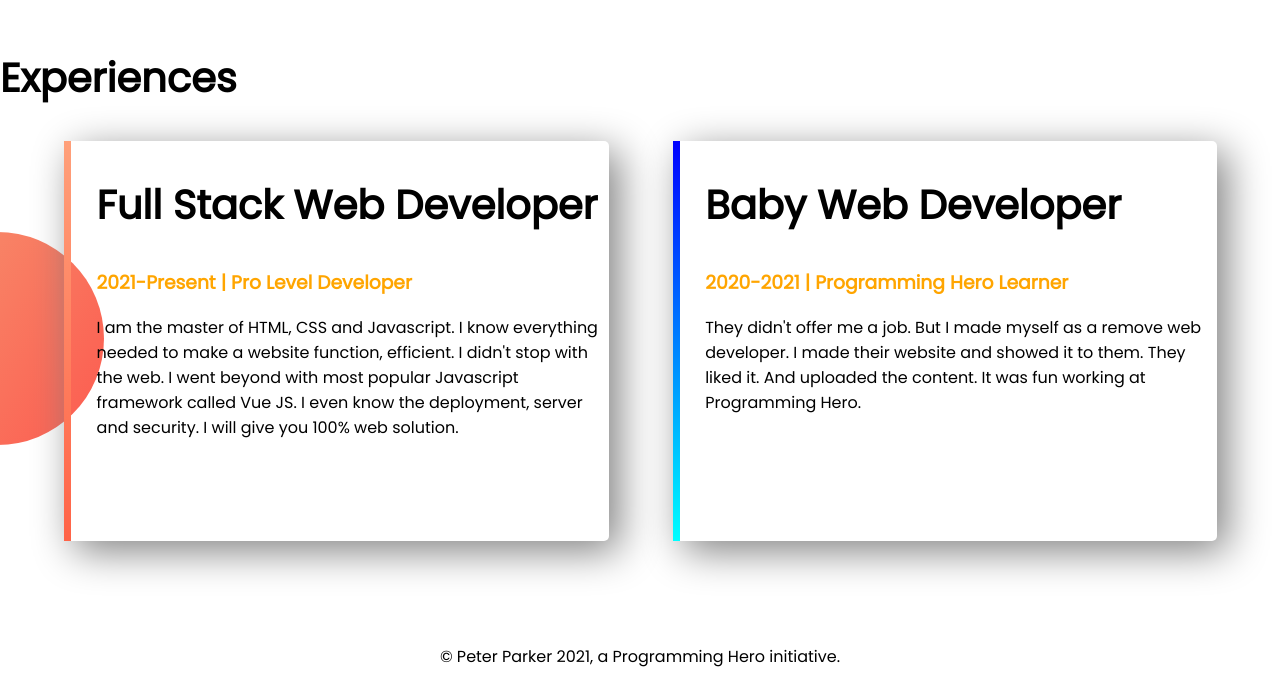
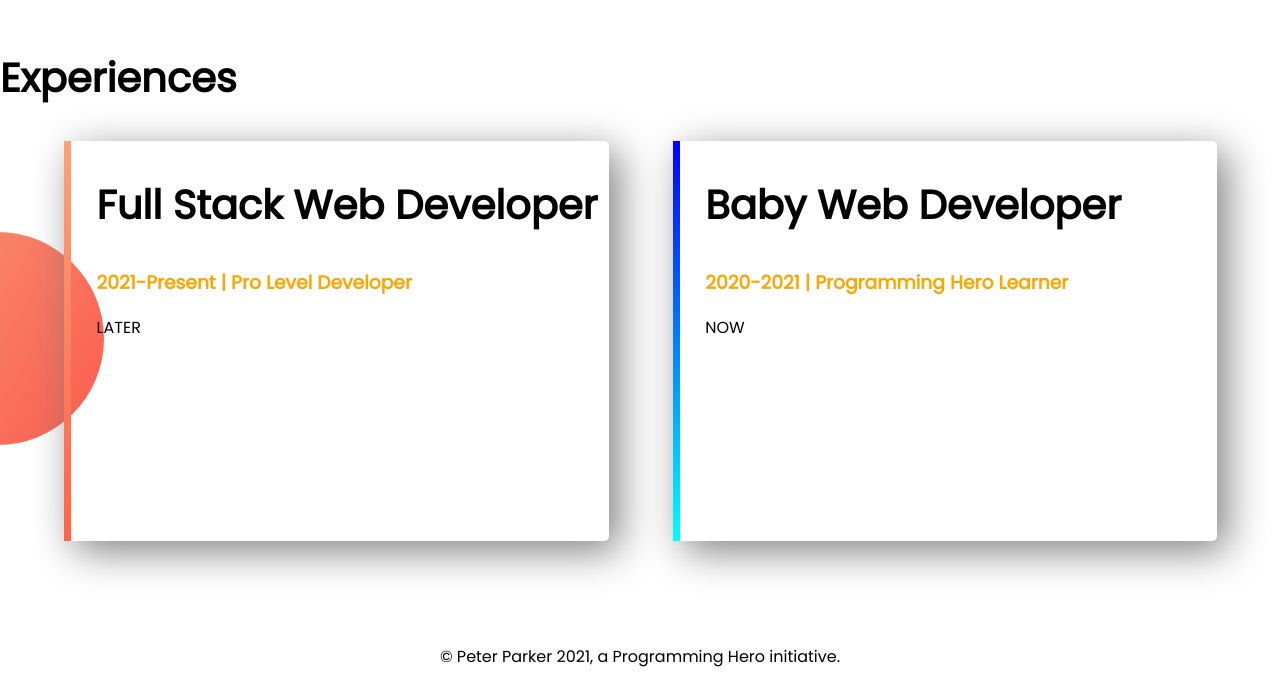
Before and after one commit to 3000plus/Web-Portfolio, a plain HTML site: page index.html in a window 1280 px wide. Shown: the part 1145-1830 px from the top of the page. Drawn offline with Linux system fonts and the light colour scheme.

Commit message:
Portfolio

```diff
--- a/index.html
+++ b/index.html
@@ -35,12 +35,12 @@
     <div id="full-stack" class="half-width single-experience">
       <h2>Full Stack Web Developer</h2>
       <h3 class="orange-highlight">2021-Present | Pro Level Developer</h3>
-      <p>I am the master of HTML, CSS and Javascript. I know everything needed to make a website function, efficient. I didn't stop with the web. I went beyond with most popular Javascript framework called Vue JS. I even know the deployment, server and security. I will give you 100% web solution.</p>
+      <p>LATER</p>
     </div>
     <div id="baby-dev" class="half-width single-experience">
       <h2>Baby Web Developer</h2>
       <h3 class="orange-highlight">2020-2021 | Programming Hero Learner</h3>
-      <p>They didn't offer me a job. But I made myself as a remove web developer. I made their website and showed it to them. They liked it. And uploaded the content. It was fun working at Programming Hero.</p>
+      <p>NOW</p>
     </div>
   </section>
   <footer><p>© Peter Parker 2021, a Programming Hero initiative.</p></footer>
```
